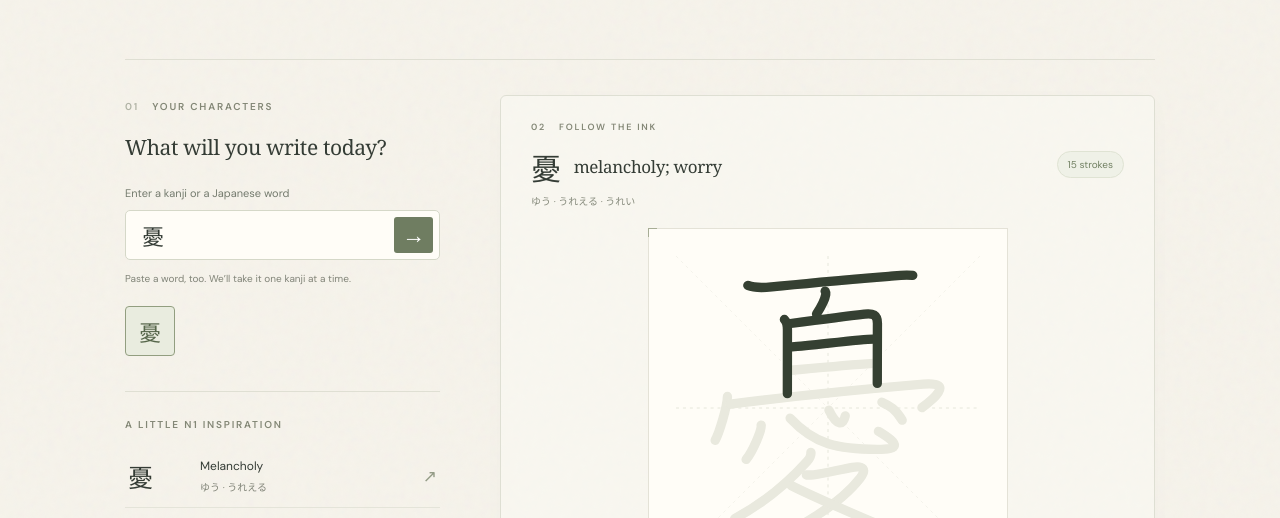
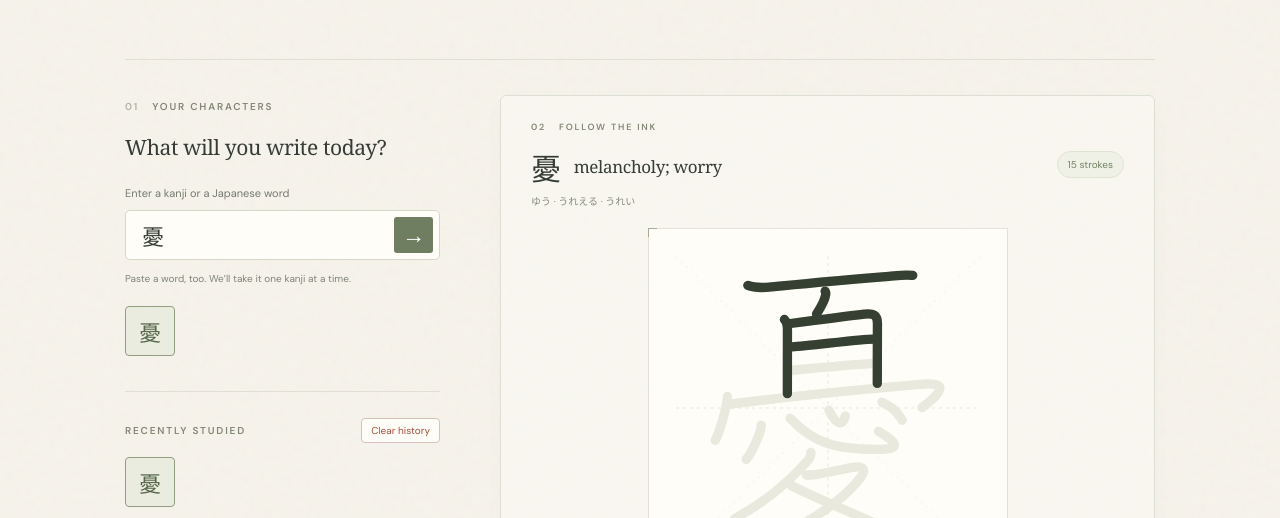
Before and after one commit to raux/kanjiStrokes, a website: page index.html in a window 1280 px wide. Shown: the part 405-923 px from the top of the page. Drawn offline with Linux system fonts and the light colour scheme.

Commit message:
Add persistent recently-studied kanji history list for repeat practice

```diff
--- a/app.js
+++ b/app.js
@@ -246,6 +246,7 @@ function study(value) {
     return;
   }
   error.textContent = "";
+  historyRecord(characters);
   $("#character-list").replaceChildren(...characters.map(character => {
     const button = document.createElement("button");
     button.type = "button";
@@ -259,6 +260,67 @@ function study(value) {
   }));
   selectCharacter(characters[0]);
 }
+
+/* ---------- Studied-kanji history: remember what was pasted, revisit any time ---------- */
+
+const HISTORY_KEY = "kanjiStrokes.history.v1";
+const HISTORY_MAX = 60;
+
+function historyLoad() {
+  try {
+    const parsed = JSON.parse(localStorage.getItem(HISTORY_KEY));
+    if (!Array.isArray(parsed)) return [];
+    return [...new Set(parsed.filter(item => typeof item === "string" && [...item].length === 1 && (/\p{Unified_Ideograph}/u.test(item) || item === "々")))].slice(0, HISTORY_MAX);
+  } catch {
+    return [];
+  }
+}
+
+let historyList = historyLoad();
+
+function historySave() {
+  try {
+    localStorage.setItem(HISTORY_KEY, JSON.stringify(historyList));
+  } catch {
+    /* History still works for this page; storage is unavailable. */
+  }
+}
+
+function historyRender() {
+  const container = $("#history-list");
+  container.replaceChildren(...historyList.map(character => {
+    const button = document.createElement("button");
+    button.type = "button";
+    button.className = "character-chip";
+    button.lang = "ja";
+    button.textContent = character;
+    button.setAttribute("aria-label", `Practice ${character} again`);
+    button.setAttribute("aria-pressed", String(character === selectedCharacter));
+    button.addEventListener("click", () => selectCharacter(character));
+    return button;
+  }));
+  $("#history-empty").hidden = historyList.length > 0;
+  $("#history-clear").hidden = !historyList.length;
+}
+
+function historyRecord(characters) {
+  historyList = [...new Set([...characters, ...historyList])].slice(0, HISTORY_MAX);
+  historySave();
+  historyRender();
+}
+
+$("#history-clear").addEventListener("click", () => {
+  if (!window.confirm("Clear your list of studied kanji? Saved practice attempts are kept.")) return;
+  historyList = [];
+  try {
+    localStorage.removeItem(HISTORY_KEY);
+  } catch {
+    /* Cleared on this page even if storage could not be updated. */
+  }
+  historyRender();
+});
+
+historyRender();
 
 $("#character-form").addEventListener("submit", event => {
   event.preventDefault();
--- a/index.html
+++ b/index.html
@@ -37,6 +37,14 @@
         </form>
         <p id="input-error" class="error" role="alert"></p>
         <div id="character-list" class="character-list" role="group" aria-label="Characters to study"></div>
+        <div class="history">
+          <div class="history-heading">
+            <div class="section-label">RECENTLY STUDIED</div>
+            <button id="history-clear" class="text-button danger" type="button" hidden>Clear history</button>
+          </div>
+          <div id="history-list" class="character-list history-list" role="group" aria-label="Previously studied kanji"></div>
+          <p id="history-empty" class="helper">Kanji you study will gather here, ready to revisit.</p>
+        </div>
         <div class="suggestions">
           <div class="section-label">A LITTLE N1 INSPIRATION</div>
           <div class="preset-list">
--- a/style.css
+++ b/style.css
@@ -56,6 +56,11 @@ input[type="text"], input:not([type]) { min-width: 0; width: 100%; padding: 5px
 .character-chip { padding: 8px 13px; background: transparent; border: 1px solid var(--line); border-radius: 4px; font: 22px "Noto Serif JP", serif; }
 .character-chip[aria-pressed="true"] { border-color: #929e80; color: #56664a; background: #e9ecdf; }
 .suggestions { margin-top: 35px; padding-top: 26px; border-top: 1px solid var(--line); }
+.history { margin-top: 35px; padding-top: 26px; border-top: 1px solid var(--line); }
+.history-heading { display: flex; align-items: center; justify-content: space-between; gap: 10px; }
+.history-heading .text-button { padding: 5px 9px; font-size: 10px; }
+.history-list { margin-top: 14px; }
+.history-list:empty { margin-top: 0; }
 .preset-list { margin-top: 14px; }
 .preset { width: 100%; border: 0; border-bottom: 1px solid #e4e4d9; background: transparent; padding: 13px 3px; display: flex; gap: 17px; align-items: center; text-align: left; }
 .preset:hover { background: #eceee3; }
```
